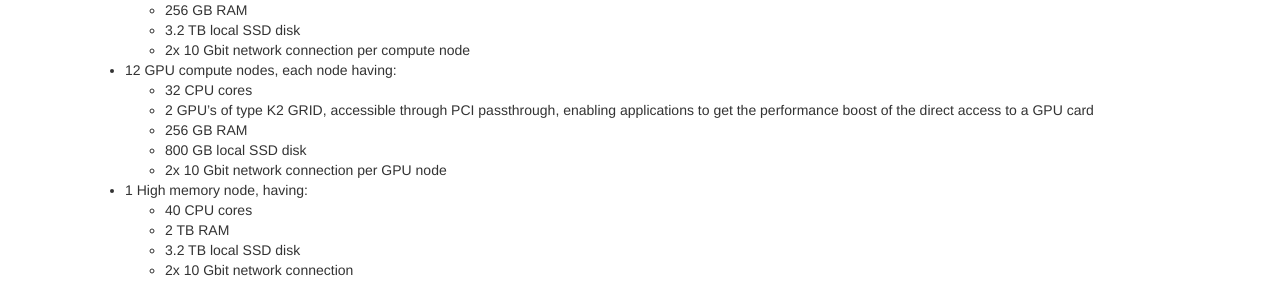
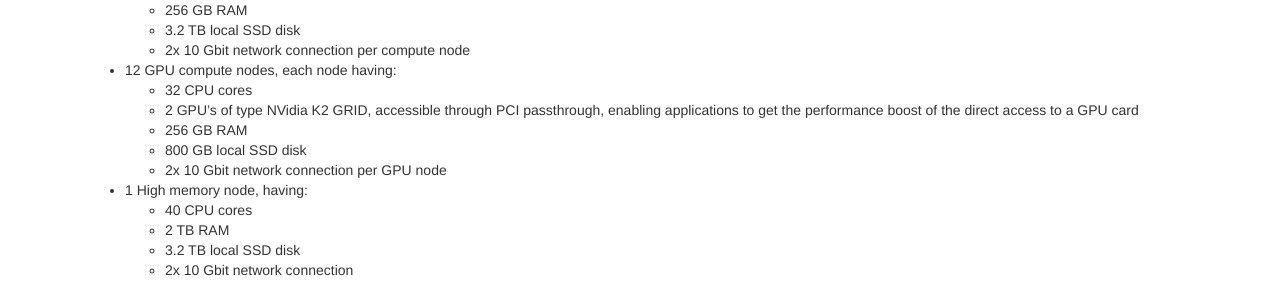
Before and after one commit to sara-nl/clouddocs, a Jekyll site: the page built from resources-available.markdown, in a window 1280 px wide. Shown: the part 283-577 px from the top of the page. Built offline with Jekyll 4.4.1, drawn with Linux system fonts in a browser that asks for light colours; nearby versions of some CDN libraries; our own code applies the rules of GitHub Pages for plain Markdown files.

Commit message:
"nvidia"

```diff
--- a/resources-available.markdown
+++ b/resources-available.markdown
@@ -15,7 +15,7 @@ The compute nodes are the physical machines where you can run Virtual Machines (
 
 * 12 GPU compute nodes, each node having:
   * 32 CPU cores
-  * 2 GPU's of type K2 GRID, accessible through PCI passthrough, enabling applications to get the performance boost of the direct access to a GPU card
+  * 2 GPU's of type NVidia K2 GRID, accessible through PCI passthrough, enabling applications to get the performance boost of the direct access to a GPU card
   * 256 GB RAM
   * 800 GB local SSD disk
   * 2x 10 Gbit network connection per GPU node
```
